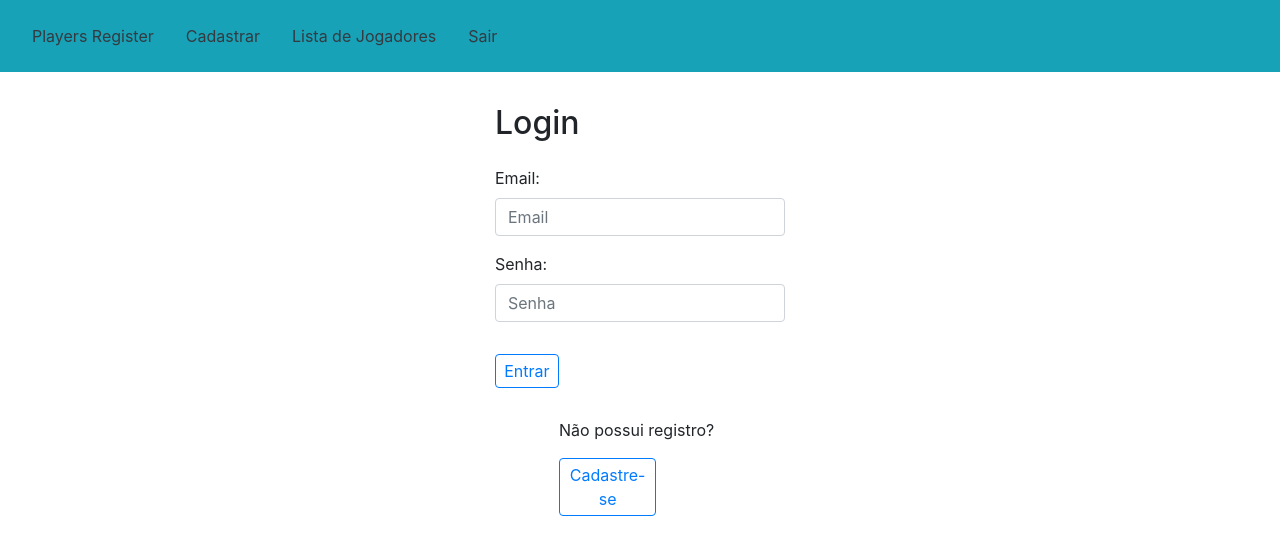
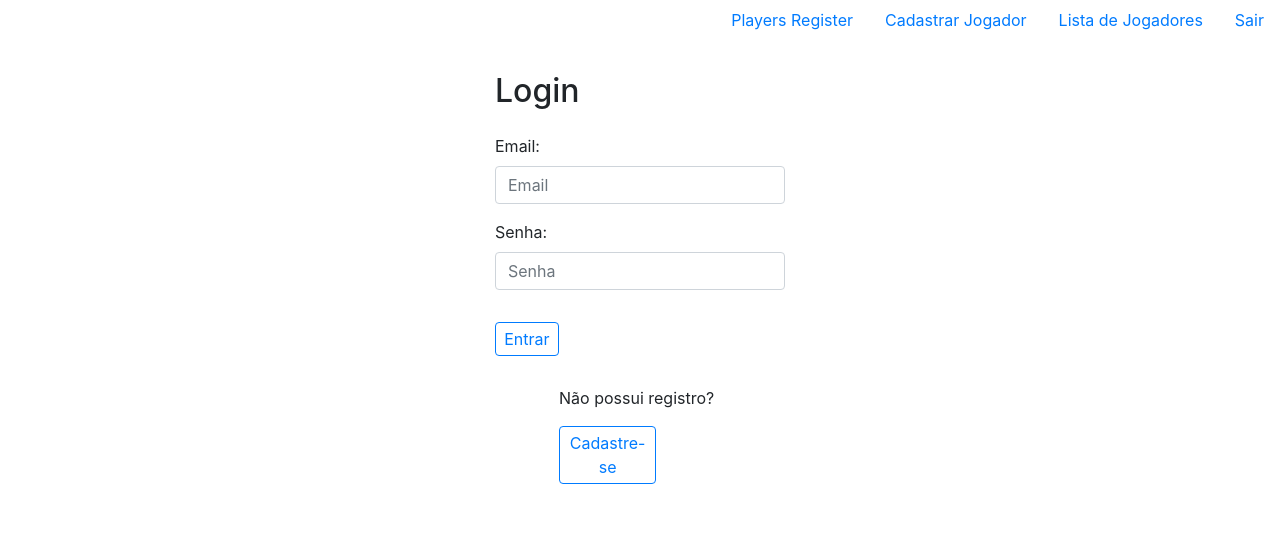
Before and after one commit to deboragoncalves/test-simplus, an Angular app in the folder project/: page / in a window 1280 px wide. Shown: the top 554 px of the page. Built offline with nearby package versions, Linux system fonts and the light colour scheme.

Commit message:
Ajustes menu e autenticacao router

```diff
--- a/project/src/app/app.component.html
+++ b/project/src/app/app.component.html
@@ -1,18 +1,18 @@
-<nav class="navbar navbar-expand-sm bg-info navbar-dark">
-  <ul class="navbar-nav">
-    <li class="nav-item p-2 pt-0 pb-0">
-      <a class="nav-link text-dark" routerLink="/login-user" routerLinkActive="active">Players Register</a>
-    </li>
-    <li class="nav-item p-2 pt-0 pb-0">
-      <a class="nav-link text-dark" routerLink="/register" routerLinkActive="active">Cadastrar</a>
-    </li>
-    <li class="nav-item p-2 pt-0 pb-0">
-      <a class="nav-link text-dark" routerLink="/players" routerLinkActive="active">Lista de Jogadores</a>
-    </li>
-    <li class="nav-item p-2 pt-0 pb-0">
-      <a class="nav-link text-dark" routerLink="/login-user" (click)="logout()" routerLinkActive="active">Sair</a>
-    </li>
-  </ul>
+<nav>
+<ul class="nav justify-content-end text-info">
+  <li class="nav-item">
+    <a class="nav-link active" routerLink="/login-user" routerLinkActive="active">Players Register</a>
+  </li>
+  <li class="nav-item">
+    <a class="nav-link" routerLink="/register" routerLinkActive="active">Cadastrar Jogador</a>
+  </li>
+  <li class="nav-item">
+    <a class="nav-link" routerLink="/players" routerLinkActive="active">Lista de Jogadores</a>
+  </li>
+  <li class="nav-item">
+    <a class="nav-link" routerLink="/login-user" (click)="logout()" routerLinkActive="active">Sair</a>
+  </li>
+</ul>
 </nav>
 <router-outlet></router-outlet>
 
--- /dev/null
+++ b/project/src/app/auth-guard.ts
@@ -0,0 +1,28 @@
+import { Injectable } from '@angular/core';
+import { CanActivate, Router } from '@angular/router';
+
+import { ToastrService } from 'ngx-toastr';
+
+@Injectable({
+    providedIn: 'root'
+})
+
+export class AuthGuard implements CanActivate {
+    constructor(private toast: ToastrService, private route: Router) {};
+
+    // Método que retorna true se usuário tiver logado e impede o acesso à página
+
+    canActivate() {
+        if (localStorage.getItem('username')) {
+            return true;
+        } else {
+            this.toast.warning('Você deve fazer login para ter acesso à página.', 'Acesso negado', {
+                timeOut: 5000
+            });
+
+            this.route.navigate[('login-user')]
+
+            return false;
+        }
+    }
+}
--- a/project/src/app/player/players-list/players-list.component.ts
+++ b/project/src/app/player/players-list/players-list.component.ts
@@ -18,10 +18,10 @@ export class PlayersListComponent implements OnInit {
   constructor(private playerService: PlayerService, private route: Router) { }
 
   ngOnInit(): void {
+      // Get ao iniciar
 
-    // Get ao iniciar
+      this.getPlayers();
 
-    this.getPlayers();
   }
 
   getPlayers() {
--- a/project/src/app/register-user/register-user.component.html
+++ b/project/src/app/register-user/register-user.component.html
@@ -1,4 +1,4 @@
-<div class="container-sm w-50 pt-3">
+<div class="container-sm w-25 pt-3">
     <h2 class="pt-3">Cadastrar</h2>
     <form (ngSubmit)="submit(name.value, email.value, password.value)" class="pt-3">
         <div class="form-group">
--- a/project/src/app/register-user/register-user.component.ts
+++ b/project/src/app/register-user/register-user.component.ts
@@ -30,6 +30,8 @@ export class RegisterUserComponent implements OnInit {
 
           localStorage.setItem('username', username)
 
+          console.log(localStorage.getItem('username'))
+
           this.route.navigate(['players']);
 
         } else {
```
Also changed, not shown: project/src/app/app-routing.module.ts (+7 -4 lines), project/src/app/player/update-player/update-player.component.ts (+5 -5 lines), project/src/app/player/create-player/create-player.component.ts (line endings or trailing spaces), 1 other file (tests, documents, lock files or other folders).
